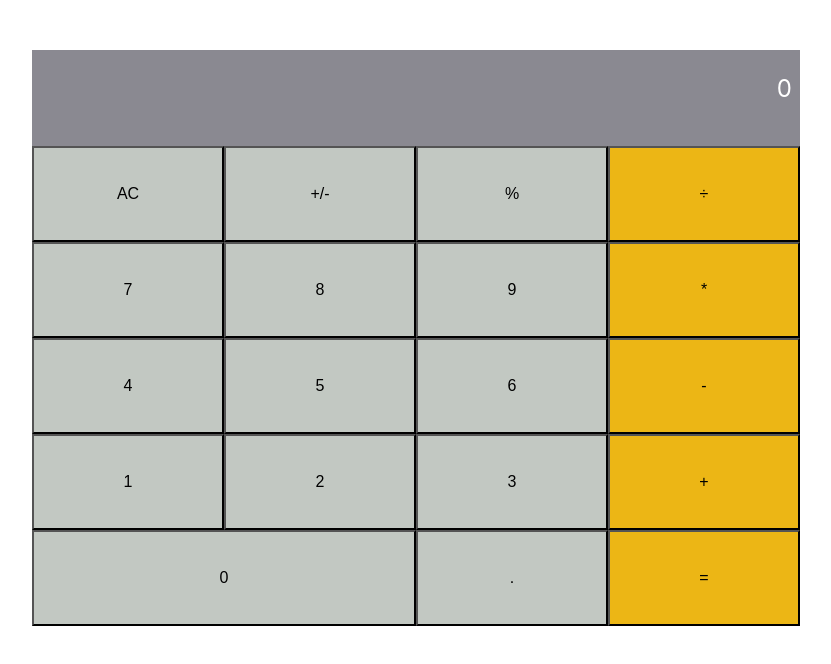
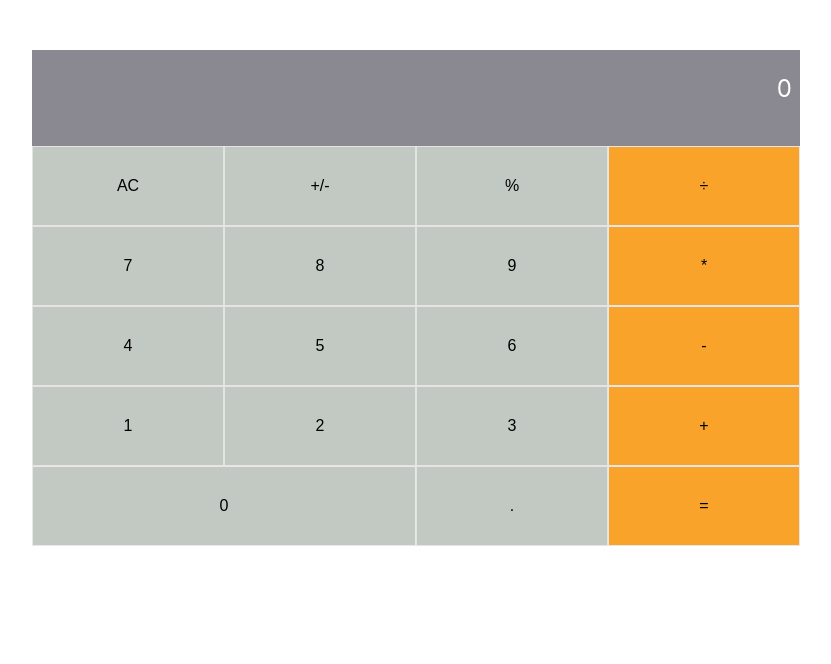
Before and after one commit to AbuTalha3/math-magician, a React (Create React App) app: page / in a window 1280 px wide. Shown: the top 664 px of the page, without its empty margins (168-999 px from the left). Built offline with nearby package versions, Linux system fonts and the light colour scheme.

Commit message:
Amended css file

```diff
--- a/src/index.css
+++ b/src/index.css
@@ -45,26 +45,29 @@ code {
 }
 
 .button-container {
-  background-color: #2f15d5;
+  background-color: #f5f9f5;
 }
 
 .btn {
   background-color: #c2c8c2;
   width: 25%;
-  height: 12vh;
+  height: 10vh;
   font-size: medium;
+  border: rgb(230, 227, 227) solid 0.6px;
 }
 
 .orange {
-  background-color: #ecb615;
+  background-color: #faa32a;
   width: 25%;
-  height: 12vh;
+  height: 10vh;
   font-size: medium;
+  border: rgb(233, 230, 230) solid 0.6px;
 }
 
 .zero-btn {
   background-color: #c2c8c2;
   width: 50%;
-  height: 12vh;
+  height: 10vh;
   font-size: medium;
+  border: rgb(234, 231, 231) solid 0.6px;
 }
```
